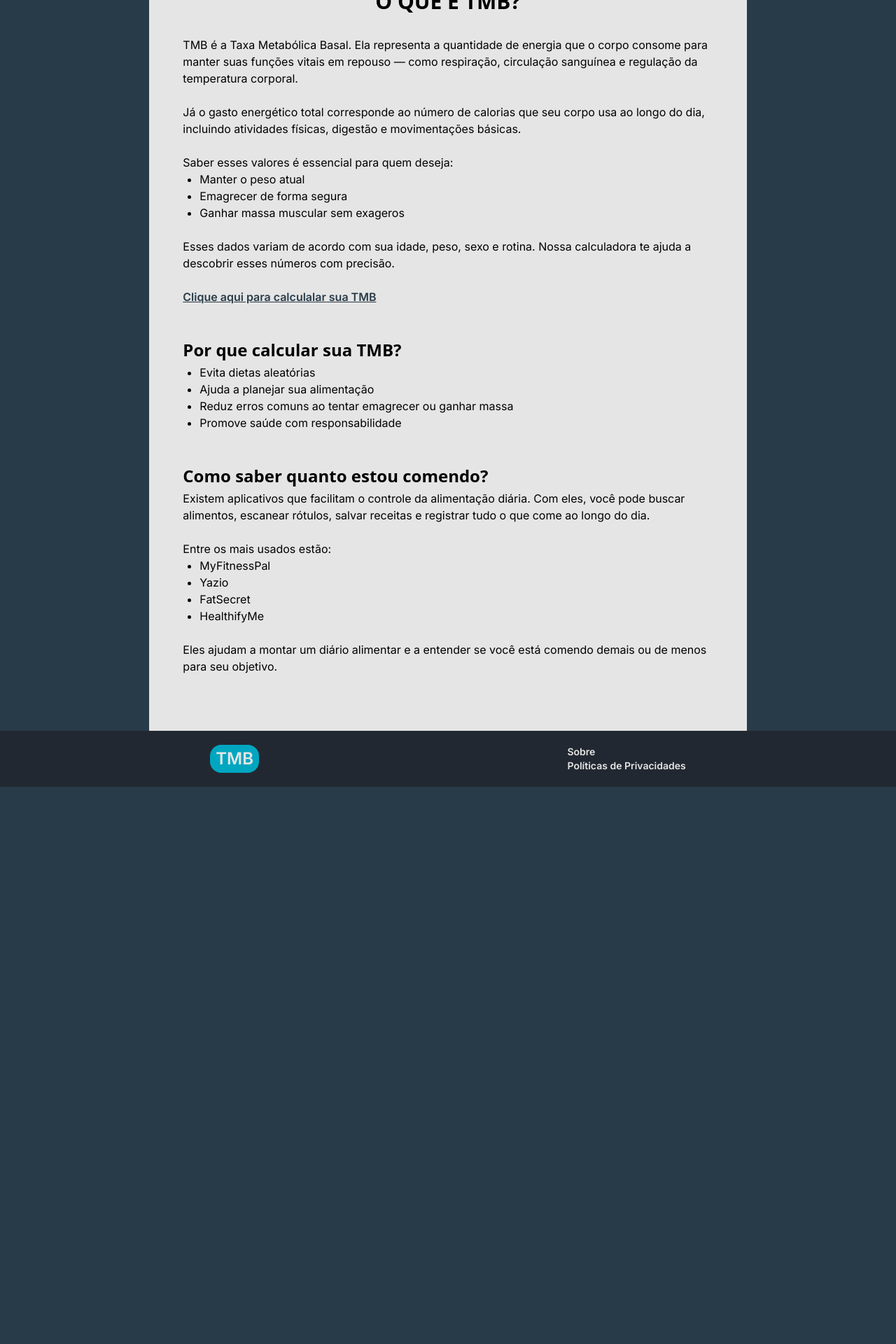
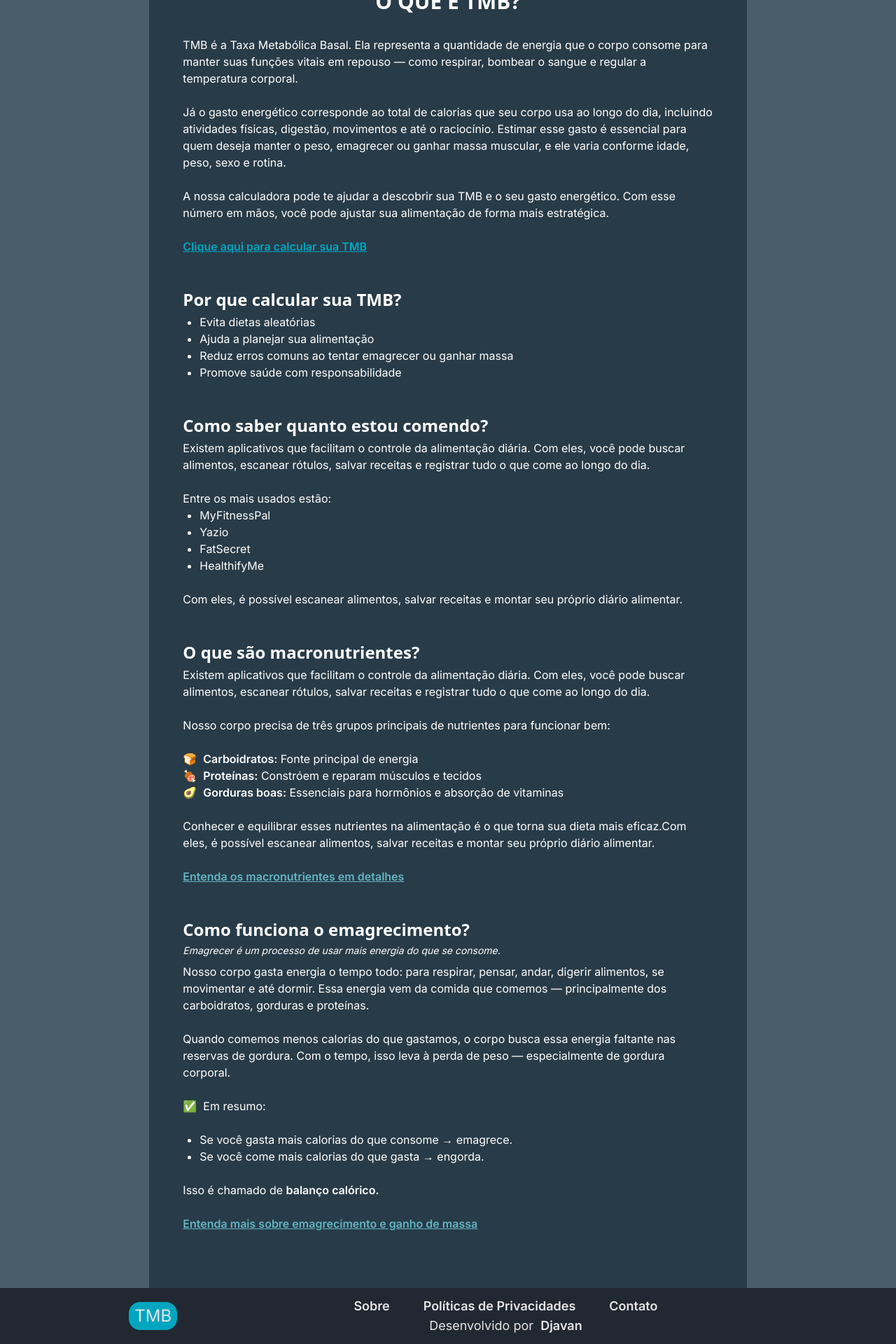
Before and after one commit to DeJotaJ/TMB-Facil, a React (Vite) app: page / in a window 1280 px wide. Shown: the part 848-2768 px from the top of the page at 70% size. Before the commit the page ends 1972 px from the top, so only its background shows below. Built offline with nearby package versions, Linux system fonts and the light colour scheme.

Commit message:
Atualizando home e criando sobre e politicas de privacidade

```diff
--- a/src/App.jsx
+++ b/src/App.jsx
@@ -3,6 +3,8 @@ import Header from './components/header'
 import Footer from './components/footer'
 import Page from './components/CalcTMB'
 import Home from './pages/home'
+import Sobre from './pages/sobre'
+import PoliPriv from './pages/politicaPrivacidade'
 import { Route, Routes } from 'react-router'
 
 function App() {
@@ -13,6 +15,8 @@ function App() {
       <Routes>
         <Route path="/" element={<Home />} />
         <Route path="/calculadora" element={<Page/>}/>
+        <Route path="/sobre" element={<Sobre/>}/>
+        <Route path="/politicadeprivacidade" element={<PoliPriv/>}/>
       </Routes>
       <Footer/>
     </>
--- a/src/components/footer.jsx
+++ b/src/components/footer.jsx
@@ -1,9 +1,28 @@
 export default function Footer(){
     return(
         <>
-            <div className="h-[5vh] md:h-[10vh] w-full px-4 md:px-20 flex justify-around items-center text-sm md:text-md bg-[#222831] text-[#E5E5E5] md:font-semibold">
+            <div className="min-h-[5vh] w-full px-4 py-2 flex flex-col justify-between items-center text-sm  bg-[#222831] text-[#E5E5E5]
+                            md:h-[10vh] md:px-20 md:flex-row md:justify-center md:gap-24 md:text-lg md:font-light
+            ">
                 <span className="w-auto h-auto px-1 py-0.5 md:px-2 md:py-1 rounded-md md:rounded-2xl text-lg md:text-2xl bg-[#00A6C0]"> TMB </span>
-                <nav> Sobre <br/> Políticas de Privacidades</nav>
+                <nav className="w-1/2 md:w-2/3 flex-col">
+                    <ul className="w-full flex justify-center flex-wrap md:gap-12 font-semibold">
+                        <li className="hover:text-[#00a6c0] hover:cursor-pointer hover:underline">
+                            <a href="/sobre">Sobre</a>
+                        </li>
+                        <li className="hover:text-[#00a6c0] hover:cursor-pointer hover:underline">
+                            <a href="/politicadeprivacidade">
+                                Políticas de Privacidades
+                            </a>
+                        </li>
+                        <li className="hover:text-[#00a6c0] hover:cursor-pointer hover:underline">
+                            Contato
+                        </li>
+                    </ul>
+                    <span className="flex justify-center">
+                        Desenvolvido por &nbsp; <a href="/#" className="font-bold hover:text-[#00a6c0] hover:cursor-pointer hover:underline"> Djavan</a>
+                    </span>
+                </nav>
             </div>
         </>
     )
--- a/src/pages/home.jsx
+++ b/src/pages/home.jsx
@@ -26,39 +26,28 @@ export default function Home(){
                     </a>
                 </div>
             </main>
-            <section className="relative w-full min-h-screen flex justify-center  bg-[#283B48]">
+            <section className="relative w-full min-h-screen flex justify-center  bg-[#4a5d6a] text-white">
                 <article className="
-                        w-full  text-sm  flex flex-col items-center gap-0 py-4 px-8  bg-[#E5E5E5]
+                        w-full  text-sm  flex flex-col items-center gap-0 py-4 px-8  bg-[#283B48]
                         md:w-2/3 md:text-base md:px-12 md:py-8
                 ">
                     {/* EXPLICAÇÃO TMB */}
-                    <span className="text-2xl md:text-3xl font-bold font-sans mb-4 md:mb-8"> O QUE É TMB?</span>
+                    <h2 className="text-2xl md:text-3xl font-bold font-sans mb-4 md:mb-8"> O QUE É TMB?</h2>
                     <p className="w-full h-auto mb-12">
                         TMB é a Taxa Metabólica Basal. Ela representa a quantidade de energia que o corpo consome para manter suas
-                        funções vitais em repouso — como respiração, circulação sanguínea e regulação da temperatura corporal.
+                        funções vitais em repouso — como respirar, bombear o sangue e regular a temperatura corporal.
                         <br/><br/>
-                        Já o gasto energético total corresponde ao número de calorias que seu corpo usa ao longo do dia, incluindo
-                        atividades físicas, digestão e movimentações básicas.
+                        Já o gasto energético corresponde ao total de calorias que seu corpo usa ao longo do dia, incluindo atividades
+                        físicas, digestão, movimentos e até o raciocínio. Estimar esse gasto é essencial para quem deseja manter o peso,
+                        emagrecer ou ganhar massa muscular, e ele varia conforme idade, peso, sexo e rotina.
                         <br/><br/>
-                        Saber esses valores é essencial para quem deseja:
-                        <ul className="list-disc pl-6">
-                            <li>
-                                Manter o peso atual
-                            </li>
-                            <li>
-                                Emagrecer de forma segura
-                            </li>
-                            <li>
-                                Ganhar massa muscular sem exageros
-                            </li>
-                        </ul>
-                        <br/>
-                        Esses dados variam de acordo com sua idade, peso, sexo e rotina. Nossa calculadora te ajuda a descobrir esses números com precisão.
+                        A nossa calculadora pode te ajudar a descobrir sua TMB e o seu gasto energético. Com esse número em mãos, você
+                        pode ajustar sua alimentação de forma mais estratégica.
                         <br/><br/>
-                        <a href="/calculadora" className="font-semibold underline text-[#283B48]">Clique aqui para calculalar sua TMB</a>
+                        <a href="/calculadora" className="font-semibold underline text-[#00A6C0]">Clique aqui para calcular sua TMB</a>
                     </p>
                     {/* PORQUE CALCULAR SUA TMB? */}
-                    <span className="w-full text-xl md:text-2xl font-semibold font-sans mb:0.5 md:mb-1"> Por que calcular sua TMB? </span>
+                    <h2 className="w-full text-xl md:text-2xl font-semibold font-sans mb:0.5 md:mb-1"> Por que calcular sua TMB? </h2>
                     <p className="w-full h-auto mb-12">
                         <ul className="list-disc pl-6">
                             <li> Evita dietas aleatórias</li>
@@ -84,8 +73,64 @@ export default function Home(){
                             <li>HealthifyMe</li>
                         </ul>
                         <br/>
-                        Eles ajudam a montar um diário alimentar e a entender se você está comendo demais ou de menos para seu objetivo.
+                        Com eles, é possível escanear alimentos, salvar receitas e montar seu próprio diário alimentar.
                     </p>
+
+                    {/* MACRONUTRIENTES */}
+                    <span className="w-full text-xl md:text-2xl font-semibold font-sans mb:0.5 md:mb-1"> O que são macronutrientes? </span>
+                    <p className="w-full h-auto mb-12">
+                        Existem aplicativos que facilitam o controle da alimentação diária. Com eles, você pode buscar alimentos,
+                        escanear rótulos, salvar receitas e registrar tudo o que come ao longo do dia.
+                        <br/><br/>
+                        Nosso corpo precisa de três grupos principais de nutrientes para funcionar bem:
+                        <br/><br/>
+                        <ul className="list-none pl-0">
+                            <li>
+                                🍞 &nbsp;
+                                <b>Carboidratos:</b> Fonte principal de energia
+                            </li>
+                            <li>
+                                🍖 &nbsp;
+                                <b>Proteínas:</b> Constróem e reparam músculos e tecidos
+                            </li>
+                            <li>
+                                🥑 &nbsp;
+                                <b>Gorduras boas:</b> Essenciais para hormônios e absorção de vitaminas
+                            </li>
+                        </ul>
+                        <br/>
+                        Conhecer e equilibrar esses nutrientes na alimentação é o que torna sua dieta mais eficaz.Com eles, é possível escanear alimentos, salvar receitas e montar seu próprio diário alimentar.
+                        <br/><br/>
+                        <span href="/#" title="Página em construção" className="font-semibold underline hover:cursor-pointer text-[#63b5c2]">Entenda os macronutrientes em detalhes</span>
+                    </p>
+
+                    <span className="w-full text-xl md:text-2xl font-semibold font-sans mb:0.5 md:mb-1"> Como funciona o emagrecimento? </span>
+                    <i className="w-full text-sm md:text-sm mb:0.5 md:mb-2"> Emagrecer é um processo de usar mais energia do que se consome. </i>
+                    <p className="w-full h-auto mb-12">
+                       <p>
+                        Nosso corpo gasta energia o tempo todo: para respirar, pensar, andar, digerir alimentos, se movimentar e até dormir. Essa energia vem da comida que comemos — principalmente dos carboidratos, gorduras e proteínas.
+                       </p>
+                        <br/>
+                        <p>
+                            Quando comemos menos calorias do que gastamos, o corpo busca essa energia faltante nas reservas de gordura. Com o tempo, isso leva à perda de peso — especialmente de gordura corporal.
+                        </p>
+                        <br/>
+                        ✅&nbsp; Em resumo:
+                        <br/><br/>
+                        <ul className="list-disc pl-6">
+                            <li>
+                                Se você gasta mais calorias do que consome → emagrece.
+                            </li>
+                            <li>
+                                Se você come mais calorias do que gasta → engorda.
+                            </li>
+                        </ul>
+                        <br/>
+                        Isso é chamado de <b>balanço calórico.</b>
+                        <br/><br/>
+                        <span href="/#" title="Página em construção" className="font-semibold underline hover:cursor-pointer text-[#63b5c2]">Entenda mais sobre emagrecimento e ganho de massa</span>
+                    </p>
+
                 </article>
             </section>
         </>
--- /dev/null
+++ b/src/pages/politicaPrivacidade.jsx
@@ -0,0 +1,53 @@
+export default function PoliticaPrivacidade(){
+    return(
+        <>
+            <section className="relative w-full md:min-h-[80dvh] flex justify-center  bg-[#4a5d6a] text-white">
+                <article className="
+                        w-full  text-sm  flex flex-col items-center gap-0 py-4 px-8  bg-[#283B48]
+                        md:w-2/3 md:text-base md:px-12 md:py-8
+                ">
+                    <h2 className="text-3xl font-semibold my-4">Nossa Política de Privacidade</h2>
+                    <section className="">
+                        <p>
+                            Esta Política de Privacidade descreve como as informações dos usuários são coletadas, utilizadas e protegidas
+                            ao acessar o site <b>TMB Fácil.</b>
+                        </p>
+                        <br/>
+                        <ol className="list-decimal flex flex-col gap-8 text-md">
+                            <li>
+                                <h2 className="text-lg font-semibold"> Coleta de dados </h2>
+                                Não coletamos dados pessoais diretamente dos usuários. As informações geradas nas calculadoras
+                                (como peso, altura ou idade) não são armazenadas em nossos servidores.
+                            </li>
+                            <li>
+                                <h2 className="text-lg font-semibold"> Cookies e tecnologias de rastreamento </h2>
+                                Podemos usar cookies ou tecnologias semelhantes para melhorar a experiência do usuário, entender como o
+                                site está sendo utilizado e exibir anúncios relevantes através do Google AdSense.
+                            </li>
+                            <li>
+                                <h2 className="text-lg font-semibold"> Google AdSense </h2>
+                                Nosso site pode utilizar anúncios fornecidos por terceiros, como o Google AdSense. Esses provedores podem
+                                usar cookies para personalizar os anúncios exibidos com base em visitas anteriores a este ou a outros sites.
+                                Você pode optar por desativar a personalização de anúncios acessando: Ads Settings.
+                            </li>
+                            <li>
+                                <h2 className="text-lg font-semibold">
+                                Segurança
+                                </h2>
+                                Embora não armazenemos dados pessoais, buscamos manter boas práticas de segurança para proteger a
+                                navegação dos usuários.
+                            </li>
+                            <li>
+                                <h2 className="text-lg font-semibold"> Alterações </h2>
+                                Esta política pode ser atualizada a qualquer momento. Recomendamos que você a revise periodicamente.
+                            </li>
+                        </ol>
+
+                        Para dúvidas sobre esta política, entre em contato através do nosso e-mail de suporte:
+
+                    </section>
+                </article>
+            </section>
+        </>
+    )
+}
--- /dev/null
+++ b/src/pages/sobre.jsx
@@ -0,0 +1,30 @@
+export default function Sobre(){
+    return(
+        <>
+            <section className="relative w-full md:min-h-[80dvh] flex justify-center  bg-[#4a5d6a] text-white">
+                <article className="
+                        w-full  text-sm  flex flex-col items-center gap-0 py-4 px-8  bg-[#283B48]
+                        md:w-2/3 md:text-base md:px-12 md:py-8
+                ">
+                    <h2 className="text-3xl font-semibold my-4">TMB Fácil: Nutrição simples para todos.</h2>
+                    <section className="text-lg flex flex-col gap-4">
+                        <p>
+                            O TMB Fácil nasceu com a missão de tornar a informação nutricional mais acessível e descomplicada para quem
+                            deseja melhorar sua alimentação e saúde.
+                        </p>
+                        <p>
+                            Aqui, você encontra explicações claras sobre conceitos como taxa metabólica basal (TMB), gasto energético,
+                            macronutrientes, entre outros, com uma linguagem simples e direta. Nosso objetivo é ajudar você a entender como
+                            seu corpo funciona e como pequenas mudanças nos hábitos alimentares podem fazer grande diferença.
+                        </p>
+                            Sabemos que o acompanhamento com um nutricionista é essencial, mas enquanto esse momento não chega, queremos
+                            ser uma ponte: oferecendo informação de qualidade e gratuita, para que você possa tomar decisões mais
+                            conscientes no seu dia a dia.
+                        <p/>
+                        <i>Alimentação inteligente começa com conhecimento!</i>
+                    </section>
+                </article>
+            </section>
+        </>
+    )
+}
```
Also changed, not shown: src/pages/contato.jsx (added).
